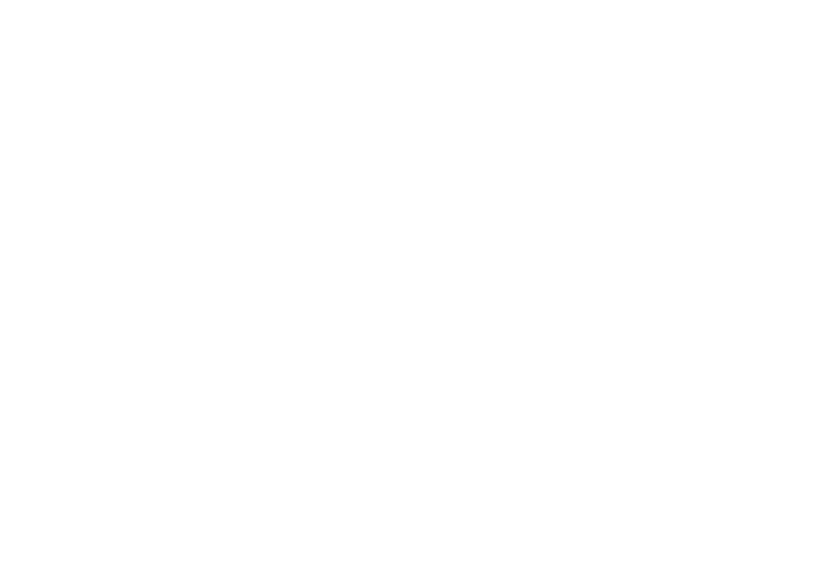
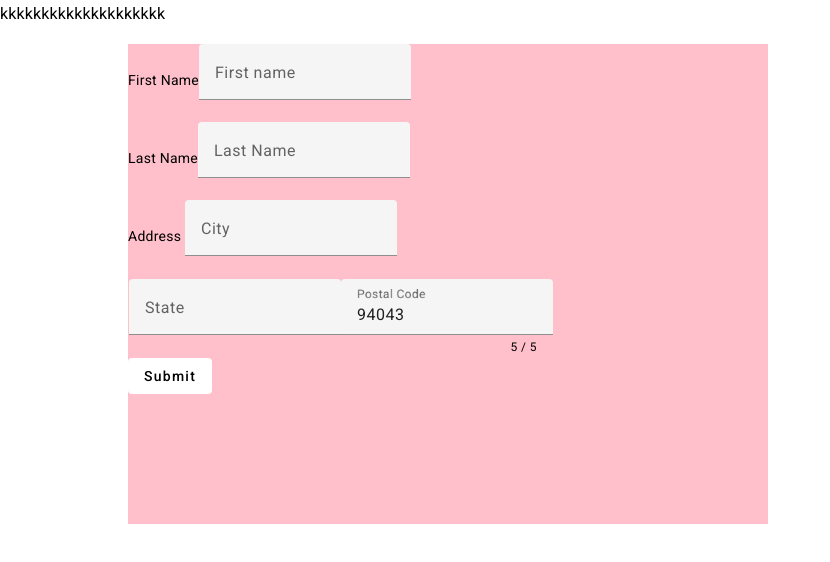
Before and after one commit to KumarKeshavCode/studentTeacherDataPortal, an Angular app: page / in a window 1280 px wide. Shown: the top 562 px of the page, without its empty margins (0-830 px from the left). Built offline with nearby package versions, Linux system fonts and the light colour scheme.

Commit message:
Add: Register form added

```diff
--- a/src/app/app-routing.module.ts
+++ b/src/app/app-routing.module.ts
@@ -1,9 +1,23 @@
 import { NgModule } from '@angular/core';
 import { RouterModule, Routes } from '@angular/router';
 import { NavbarComponent } from './dashbord/navbar/navbar.component';
+import { DashbordComponent } from './dashbord/dashbord.component';
+import { RegisterComponent } from './dashbord/register/register.component';
 
 const routes: Routes = [
-  {'path': 'navbar',component:NavbarComponent}
+  {'path': 'navbar',component:NavbarComponent},
+  {'path':'',
+        component: RegisterComponent},
+  {
+    'path':'dashboard',
+    component: DashbordComponent,
+
+    children: [
+    { 'path':'',
+        component: RegisterComponent
+    },
+  ]
+  }
 ];
 
 @NgModule({
--- a/src/app/dashbord/register/register.component.html
+++ b/src/app/dashbord/register/register.component.html
@@ -1 +1,47 @@
-<p>register works!</p>
+<h3>kkkkkkkkkkkkkkkkkkkk</h3>
+<div class="form">
+  <div class="name">
+    <div class="fstName">
+      <label for="">First Name</label>
+    <mat-form-field class="example-full-width">
+
+    <mat-label>First name</mat-label>
+    <input matInput>
+  </mat-form-field>
+    </div>
+
+   <div class="2ndname">
+    <label for="">Last Name</label>
+    <mat-form-field class="example-full-width">
+      <mat-label> Last Name </mat-label>
+      <input matInput>
+    </mat-form-field>
+   </div>
+
+   <div class="email">
+
+   </div>
+
+   <div class="address">
+    <label for="">Address </label>
+    <mat-form-field class="example-full-width">
+      <mat-label>City</mat-label>
+      <input matInput placeholder="Ex. San Francisco">
+    </mat-form-field>
+    <td><mat-form-field class="example-full-width">
+      <mat-label>State</mat-label>
+      <input matInput placeholder="Ex. California">
+    </mat-form-field>
+    <mat-form-field class="example-full-width">
+      <mat-label>Postal Code</mat-label>
+      <input matInput #postalCode maxlength="5" placeholder="Ex. 94105" value="94043">
+      <mat-hint align="end">{{postalCode.value.length}} / 5</mat-hint>
+    </mat-form-field>
+   </div>
+
+   <div class="btn">
+    <button mat-flat-button>Submit</button>
+   </div>
+
+  </div>
+</div>
--- a/src/app/dashbord/register/register.component.scss
+++ b/src/app/dashbord/register/register.component.scss
@@ -0,0 +1,6 @@
+.form{
+    margin-left: 10%;
+    height: 60%;
+    width: 50%;
+    background-color: pink;
+}
```
Also changed, not shown: src/app/app.module.ts (+10 -5 lines).
